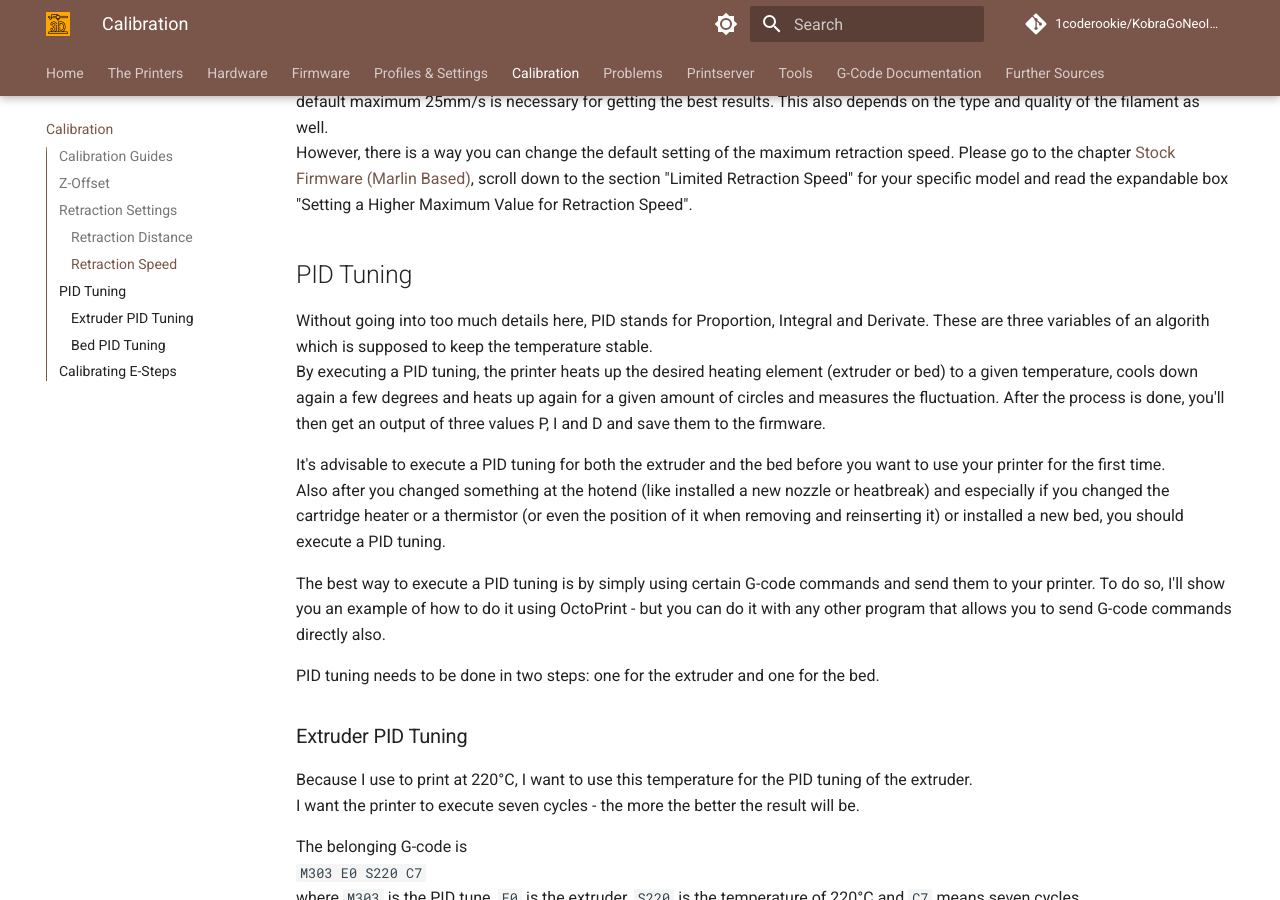
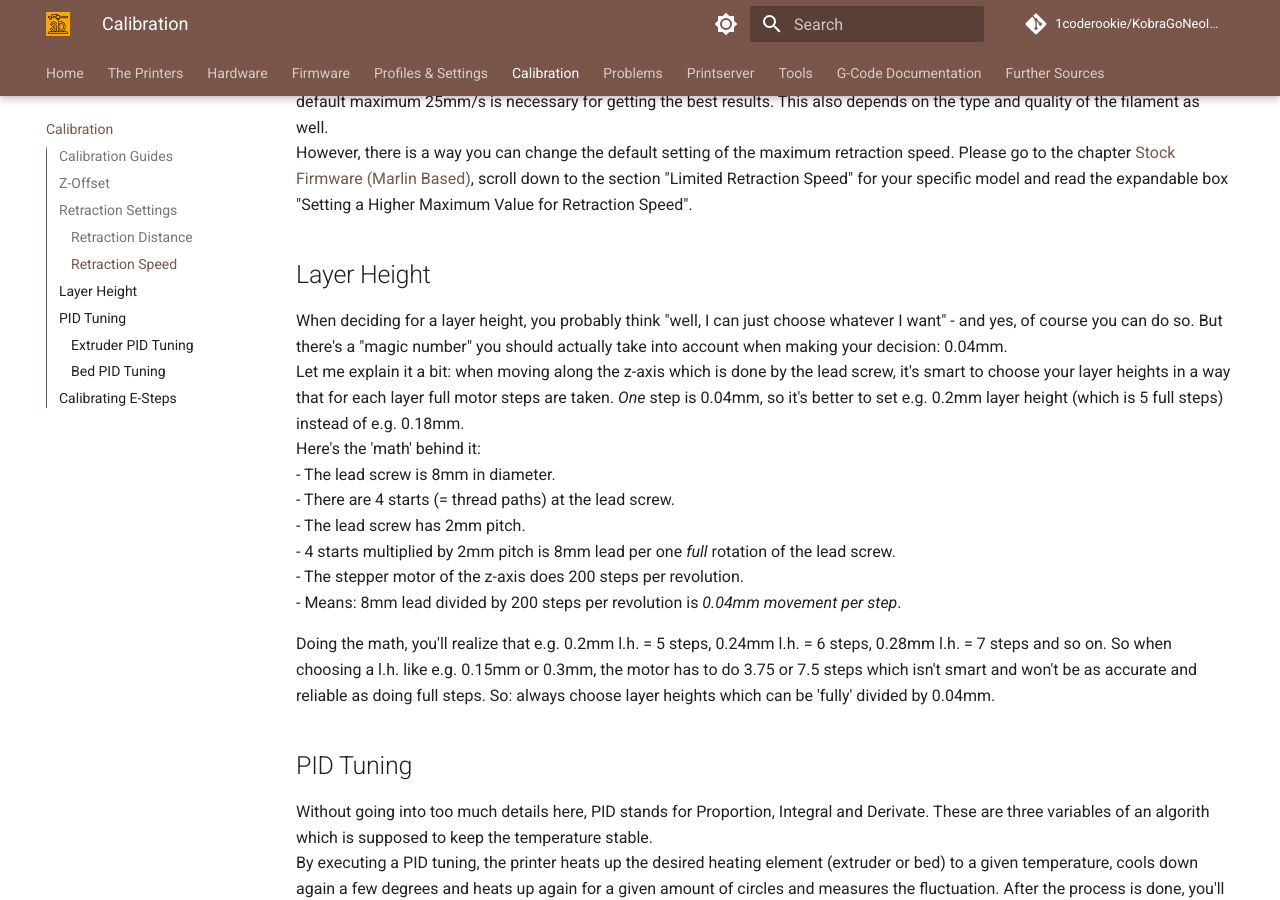
Before and after one commit to 1coderookie/KobraGoNeoInsights, an MkDocs documentation site: the page built from docs/calibration.md, in a window 1280 px wide and 900 px high, scrolled down 3390 px. Built offline with MkDocs 1.6.1 and Material for MkDocs 9.7.7, drawn with Linux system fonts in a browser that asks for light colours; comment, search, counter and statistics services are not loaded.

Commit message:
Update calibration.md

```diff
--- a/docs/calibration.md
+++ b/docs/calibration.md
@@ -97,6 +97,18 @@ This means that every higher value you set in your sclicer will just be ignored
 It has to be mentioned though that a high(er) r.s. isn't always the key - it can also be the case that using a lower speed than e.g. the default maximum 25mm/s is necessary for getting the best results. This also depends on the type and quality of the filament as well.
 However, there is a way you can change the default setting of the maximum retraction speed. Please go to the chapter [Stock Firmware (Marlin Based)](firmware/fw_marlin.md), scroll down to the section "Limited Retraction Speed" for your specific model and read the expandable box "Setting a Higher Maximum Value for Retraction Speed".
 
+## Layer Height
+When deciding for a layer height, you probably think "well, I can just choose whatever I want" - and yes, of course you can do so. But there's a "magic number" you should actually take into account when making your decision: 0.04mm.
+Let me explain it a bit: when moving along the z-axis which is done by the lead screw, it's smart to choose your layer heights in a way that for each layer full motor steps are taken. *One* step is 0.04mm, so it's better to set e.g. 0.2mm layer height (which is 5 full steps) instead of e.g. 0.18mm.
+Here's the 'math' behind it:
+- The lead screw is 8mm in diameter.
+- There are 4 starts (= thread paths) at the lead screw.
+- The lead screw has 2mm pitch.
+- 4 starts multiplied by 2mm pitch is 8mm lead per one *full* rotation of the lead screw.
+- The stepper motor of the z-axis does 200 steps per revolution.
+- Means: 8mm lead divided by 200 steps per revolution is *0.04mm movement per step*.
+
+Doing the math, you'll realize that e.g. 0.2mm l.h. = 5 steps, 0.24mm l.h. = 6 steps, 0.28mm l.h. = 7 steps and so on. So when choosing a l.h. like e.g. 0.15mm or 0.3mm, the motor has to do 3.75 or 7.5 steps which isn't smart and won't be as accurate and reliable as doing full steps. So: always choose layer heights which can be 'fully' divided by 0.04mm.
 
 
 ## PID Tuning
```
